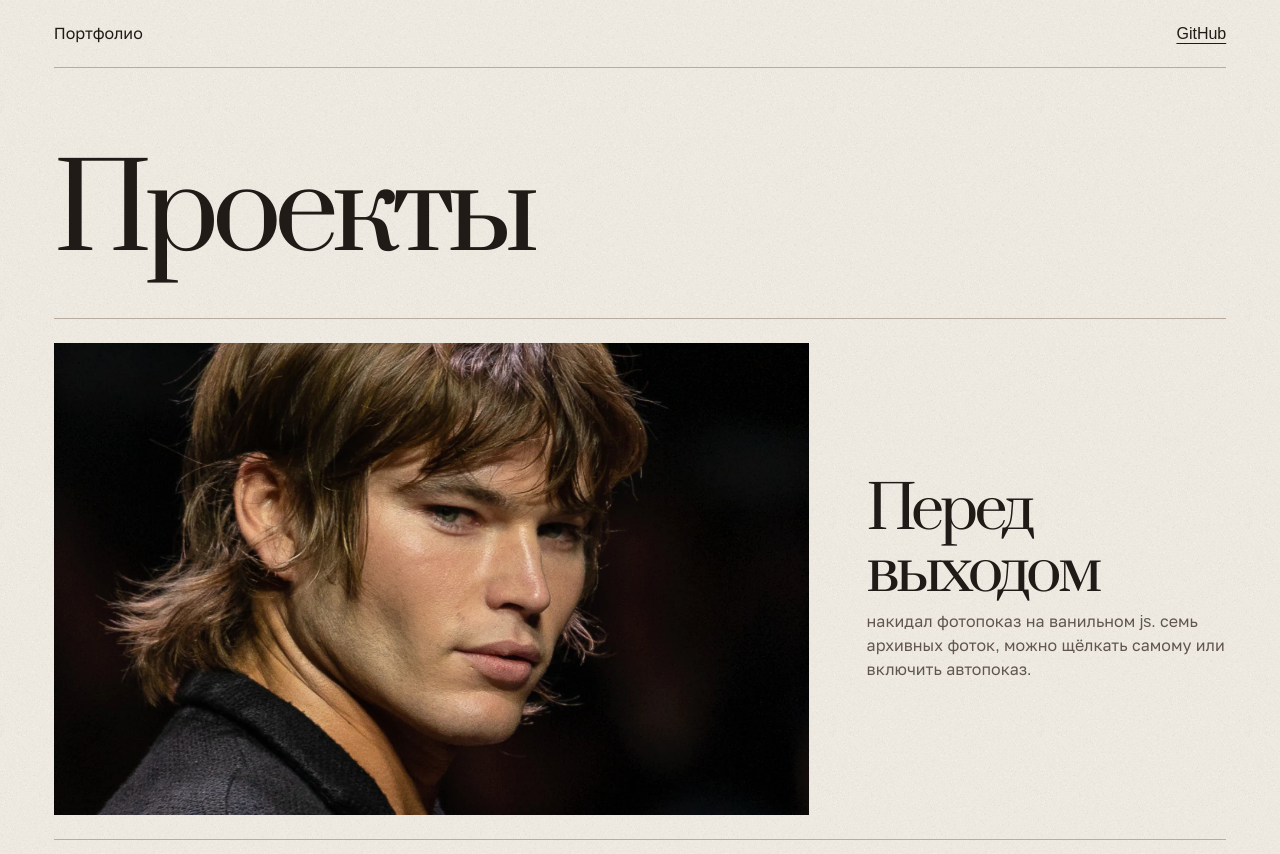
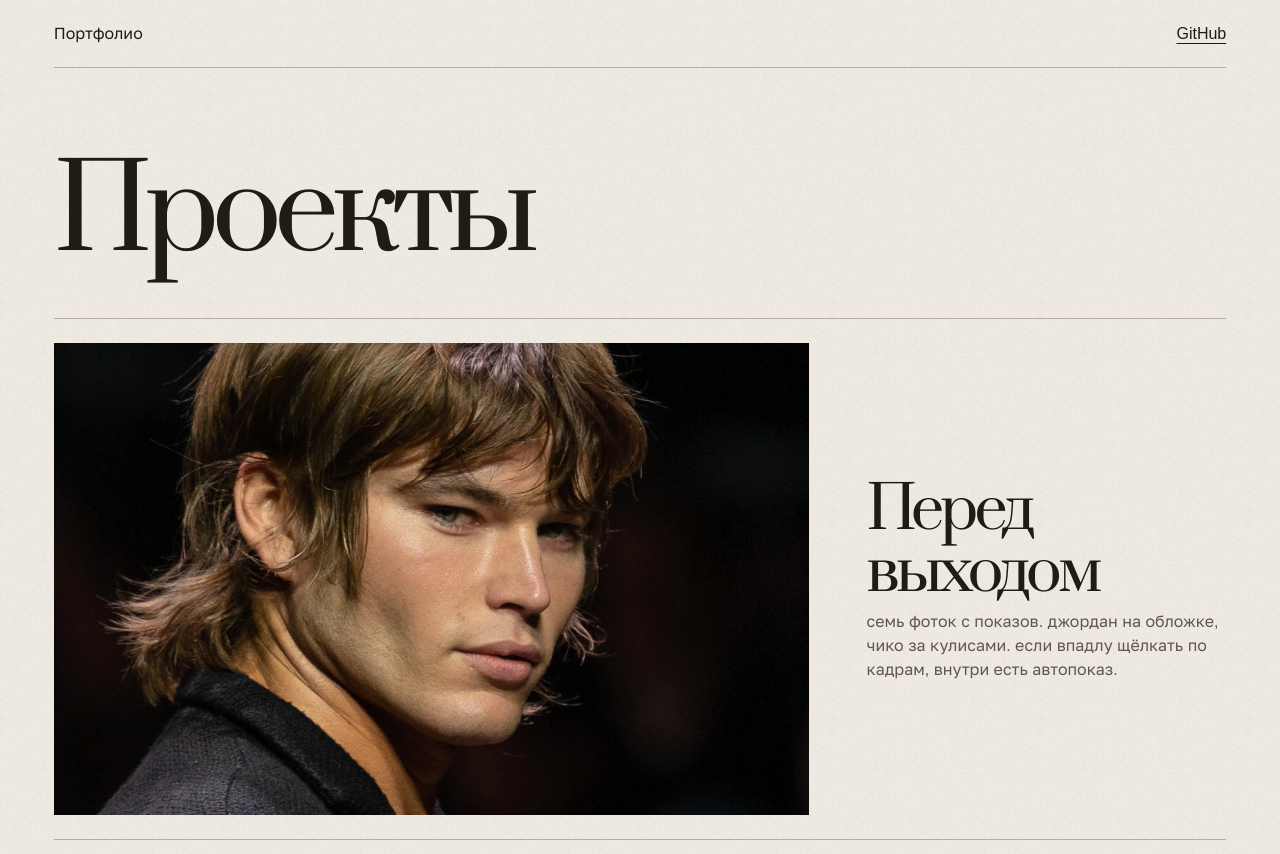
Before and after one commit to egork9914-cyber/portfolio, a plain HTML site: page docs/index.html in a window 1280 px wide. Drawn offline with Linux system fonts and the light colour scheme.

Commit message:
Give the first project a more personal description

```diff
--- a/docs/index.html
+++ b/docs/index.html
@@ -22,7 +22,7 @@
         <img src="pered-vyhodom/assets/photos/jordan-barrett.webp" alt="" width="1280" height="1600" fetchpriority="high">
         <div class="work-copy">
           <h2>Перед выходом</h2>
-          <p>накидал фотопоказ на ванильном js. семь архивных фоток, можно щёлкать самому или включить автопоказ.</p>
+          <p>семь фоток с показов. джордан на обложке, чико за кулисами. если впадлу щёлкать по кадрам, внутри есть автопоказ.</p>
         </div>
       </a>
     </article>
```
Also changed, not shown: 1 other file.
